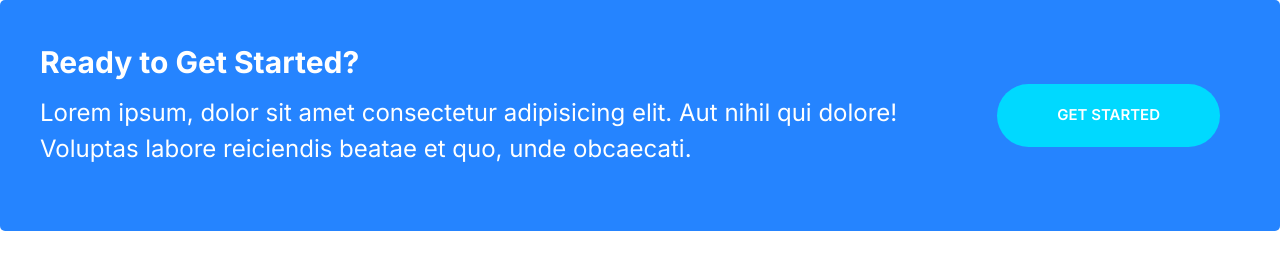
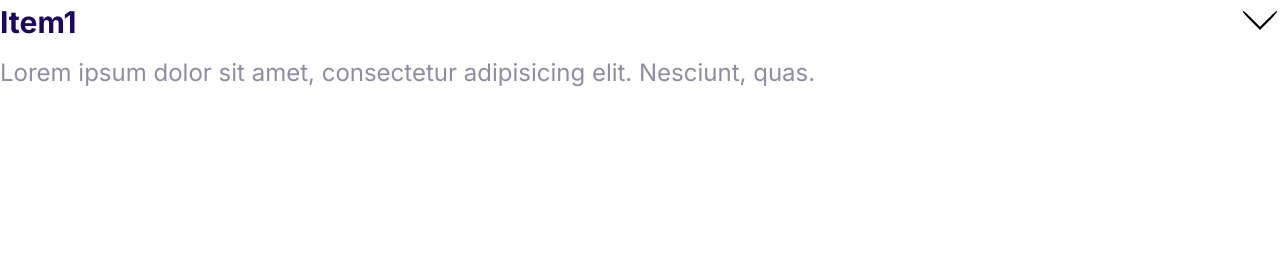
Before and after one commit to Klemen03/My-First-Website, a plain HTML site: page index.html in a window 1280 px wide. Drawn offline with Linux system fonts and the light colour scheme.

Commit message:
Build the collapsible component.

```diff
--- a/css/styles.css
+++ b/css/styles.css
@@ -529,3 +529,36 @@ a {
     margin: 0 2rem;
   }
 }
+
+/* Collapsibles */
+.collapsible__header {
+  display: flex;
+  justify-content: space-between;
+}
+
+.collapsible__heading {
+  margin-top: 0;
+  font-size: 3rem;
+}
+
+.collapsible__chevron {
+  transform: rotate(-90deg);
+  transition: transform 0.3s;
+}
+
+.collapsible__content {
+  max-height: 0;
+  opacity: 0;
+  overflow: hidden;
+  transition: all 0.3s;
+}
+
+.collapsible--expanded .collapsible__chevron {
+  transform: rotate(0);
+}
+
+.collapsible--expanded .collapsible__content {
+  max-height: 100vh;
+  opacity: 1;
+  overflow: visible;
+}
--- a/index.html
+++ b/index.html
@@ -14,18 +14,18 @@
     <link rel="stylesheet" href="./css/styles.css" />
   </head>
   <body>
-    <div class="callout callout--primary">
-      <div class="grid grid--1x2">
-        <div class="callout__content">
-          <h2 class="callout__heading">Ready to Get Started?</h2>
-          <p>
-            Lorem ipsum, dolor sit amet consectetur adipisicing elit. Aut nihil
-            qui dolore! Voluptas labore reiciendis beatae et quo, unde
-            obcaecati.
-          </p>
-        </div>
-        <a href="#" class="btn btn--secondary btn--stretched">Get Started</a>
+    <div class="collapsible collapsible--expanded">
+      <header class="collapsible__header">
+        <h2 class="collapsible__heading">Item1</h2>
+        <svg class="icon icon--white collapsible__chevron">
+          <use xlink:href="images/customsprite.svg#chevronReal"></use>
+        </svg>
+      </header>
+      <div class="collapsible__content">
+        Lorem ipsum dolor sit amet, consectetur adipisicing elit. Nesciunt,
+        quas.
       </div>
     </div>
+    <script src="js/main.js"></script>
   </body>
 </html>
--- /dev/null
+++ b/js/main.js
@@ -0,0 +1,6 @@
+const collapsibles = document.querySelectorAll('.collapsible');
+collapsibles.forEach((item) =>
+  item.addEventListener('click', function () {
+    this.classList.toggle('collapsible--expanded');
+  })
+);
```
Also changed, not shown: components/collapsible.html (added, +11 -0 lines), components/icons.html (+1 -1 lines), images/chevronReal.png (added), images/css_sprites.png (added), images/customsprite.svg (added).
